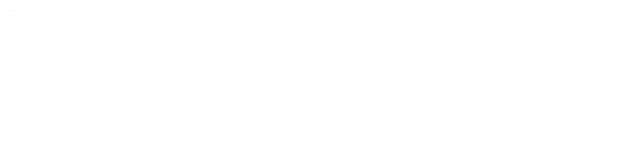
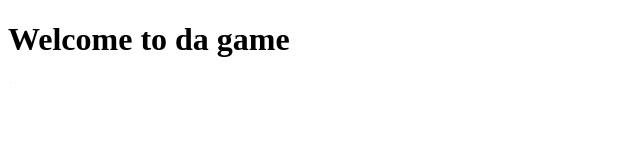
Before and after one commit to junkiesan/minesweeper, a website built with webpack: page index.html in a window 1280 px wide. Shown: the whole page, without its empty margins (0-640 px from the left). Built offline with nearby package versions, Linux system fonts and the light colour scheme.

```diff
--- a/index.html
+++ b/index.html
@@ -9,6 +9,7 @@
   <link rel="stylesheet" href="minesweeper.css">
 </head>
 <body>
+  <h1>Welcome to da game</h1>
   <table>
     <tbody id="minesweeper">
       <tr>
```
Also changed, not shown: package.json (added, +8 -0 lines), 2 other files.
